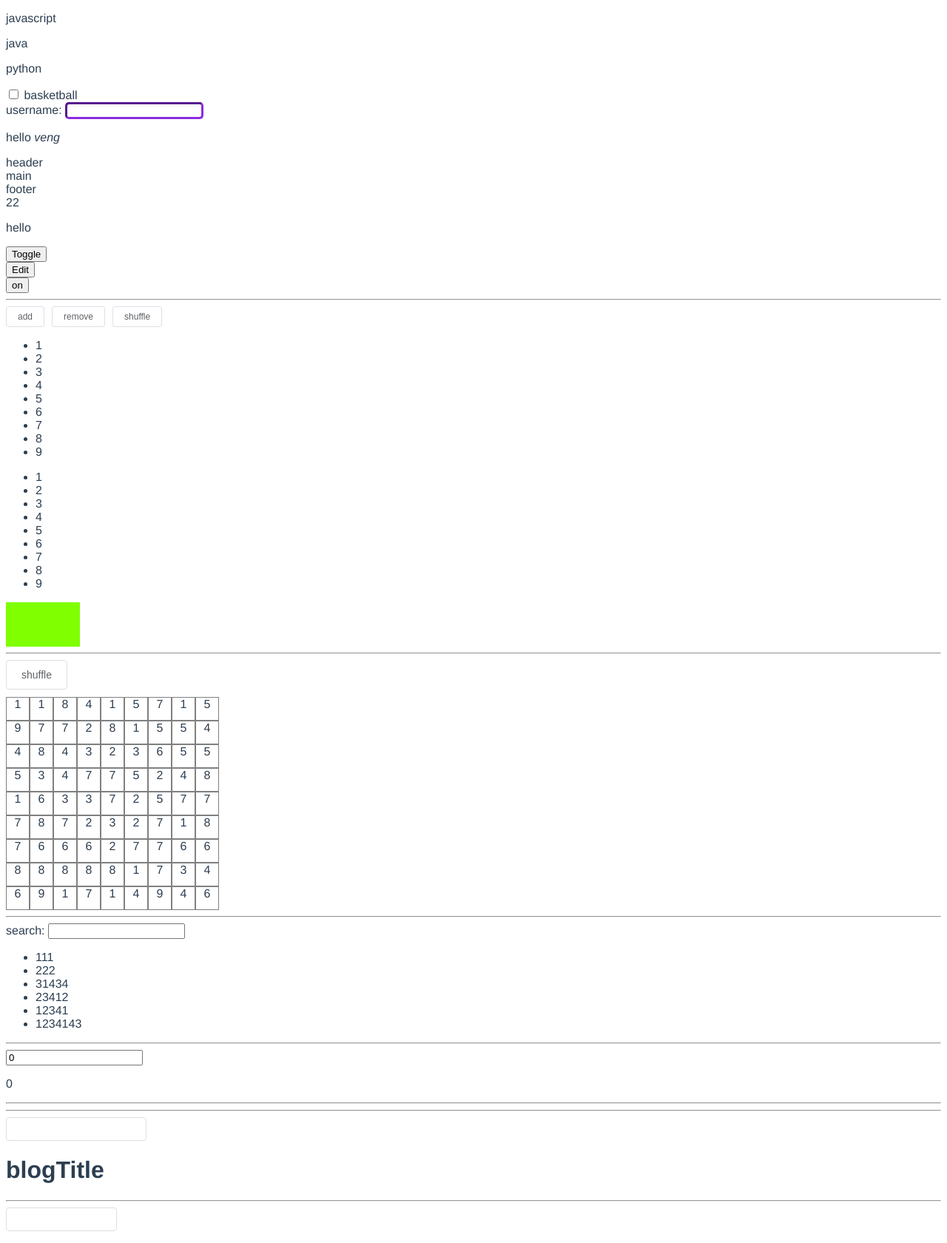
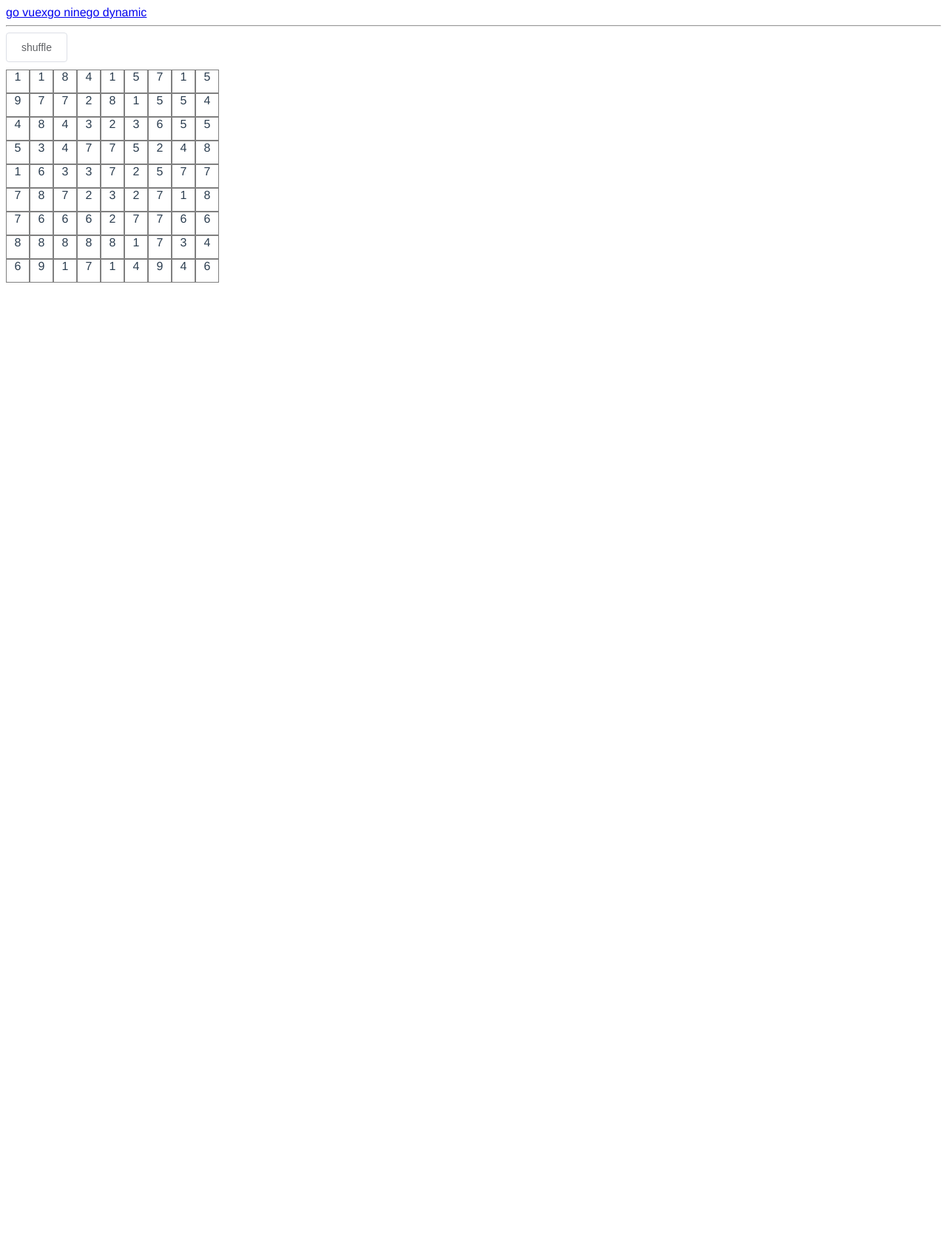
Before and after one commit to Veng0923/VueDemo, a Vue app: page /nine in a window 1280 px wide. Shown: the whole page at 74% size. After the commit the page ends 800 px from the top, so only its background shows below. Built offline with nearby package versions, Linux system fonts and the light colour scheme.

Commit message:
vuex，以及vue-router

```diff
--- a/package.json
+++ b/package.json
@@ -8,13 +8,15 @@
     "lint": "vue-cli-service lint"
   },
   "dependencies": {
+    "color": "^3.1.2",
     "core-js": "^2.6.5",
     "element-ui": "^2.12.0",
     "gsap": "^2.1.3",
     "jquery": "^3.4.1",
     "velocity-animate": "1.2.3",
     "vue": "^2.6.10",
-    "color": "^3.1.2"
+    "vue-router": "^3.1.3",
+    "vuex": "^3.1.1"
   },
   "devDependencies": {
     "@vue/cli-plugin-babel": "^3.11.0",
--- a/public/index.html
+++ b/public/index.html
@@ -4,14 +4,16 @@
     <meta charset="utf-8">
     <meta http-equiv="X-UA-Compatible" content="IE=edge">
     <meta name="viewport" content="width=device-width,initial-scale=1.0">
-    <link rel="icon" href="<%= BASE_URL %>favicon.ico">
+    <link rel="icon" href="favicon.ico">
     <title>VueDemo</title>
   </head>
   <body>
     <noscript>
       <strong>We're sorry but vuedemo doesn't work properly without JavaScript enabled. Please enable it to continue.</strong>
     </noscript>
-    <div id="app"></div>
+    <div id="app">
+    </div>
     <!-- built files will be auto injected -->
+
   </body>
 </html>
--- a/src/App.vue
+++ b/src/App.vue
@@ -1,35 +1,43 @@
 <template>
     <div id="app">
-        <HelloWorld msg="Welcome to Your Vue.js App"/>
-        <BaseCheckbox v-model="checked" :label="label"  ></BaseCheckbox>
-        <BaseInput @click="click" :sync.sync="username" :label="'username:'" :message="message"/>
-        <HelloSlot><i>veng</i></HelloSlot>
-        <SlotBaseLayout>
-            <template slot="header">
-                header
-            </template>
-            <template>
-                main
-            </template>
-            <template v-slot:footer>
-                footer
-            </template>
-        </SlotBaseLayout>
-        <SlotScope>
-            <template slot-scope="{user}">
-              {{user.age}}
-            </template>
-        </SlotScope>
-        <TransitionDemo :is-editing="isEditing" :docState="on" @click="toggle"></TransitionDemo>
-        <TransitionListDemo :items.sync="items"></TransitionListDemo>
-        <Width100Demo></Width100Demo>
-        <NineTransitionDemo></NineTransitionDemo>
-        <InputTransitionDemo></InputTransitionDemo>
-        <TransitionWatchDemo></TransitionWatchDemo>
-        <MixinDemo></MixinDemo>
-        <InstructDemo></InstructDemo>
-        <JsxDemo></JsxDemo>
-        <FilterDemo></FilterDemo>
+        <router-link :to="{name:'vueDemo'}">go vuex</router-link>
+        <router-link :to="{name:'nine'}">go nine</router-link>
+        <router-link :to="{name:'dynamic',params:{id:1}}">go dynamic</router-link>
+        <router-view></router-view>
+        <router-view name="a"></router-view>
+        <router-view name="b"></router-view>
+
+<!--        <HelloWorld msg="Welcome to Your Vue.js App"/>-->
+<!--        <BaseCheckbox v-model="checked" :label="label"  ></BaseCheckbox>-->
+<!--        <BaseInput @click="click" :sync.sync="username" :label="'username:'" :message="message"/>-->
+<!--        <HelloSlot><i>veng</i></HelloSlot>-->
+<!--        <SlotBaseLayout>-->
+<!--            <template slot="header">-->
+<!--                header-->
+<!--            </template>-->
+<!--            <template>-->
+<!--                main-->
+<!--            </template>-->
+<!--            <template v-slot:footer>-->
+<!--                footer-->
+<!--            </template>-->
+<!--        </SlotBaseLayout>-->
+<!--        <SlotScope>-->
+<!--            <template slot-scope="{user}">-->
+<!--              {{user.age}}-->
+<!--            </template>-->
+<!--        </SlotScope>-->
+<!--        <TransitionDemo :is-editing="isEditing" :docState="on" @click="toggle"></TransitionDemo>-->
+<!--        <TransitionListDemo :items.sync="items"></TransitionListDemo>-->
+<!--        <Width100Demo></Width100Demo>-->
+<!--        <NineTransitionDemo></NineTransitionDemo>-->
+<!--        <InputTransitionDemo></InputTransitionDemo>-->
+<!--        <TransitionWatchDemo></TransitionWatchDemo>-->
+<!--        <MixinDemo></MixinDemo>-->
+<!--        <InstructDemo></InstructDemo>-->
+<!--        <JsxDemo></JsxDemo>-->
+<!--        <FilterDemo></FilterDemo>-->
+<!--        <VuexDemo></VuexDemo>-->
     </div>
 </template>
 
@@ -50,9 +58,11 @@
     import InstructDemo from "@/components/instruct/instruct-demo";
     import JsxDemo from "@/components/jsx/jsx-demo";
     import FilterDemo from "@/components/filter/filter-demo";
+    import VuexDemo from "@/components/vuex/vuex-demo";
     export default {
         name: 'app',
         components: {
+            VuexDemo,
             FilterDemo,
             JsxDemo,
             InstructDemo,
--- /dev/null
+++ b/src/components/router/child-router.vue
@@ -0,0 +1,15 @@
+<template>
+    <div>
+        child
+    </div>
+</template>
+
+<script>
+    export default {
+        name: "child-router"
+    }
+</script>
+
+<style scoped>
+
+</style>
--- /dev/null
+++ b/src/components/router/dynamic-router.vue
@@ -0,0 +1,26 @@
+<template>
+    <div>
+        param: {{$route.params.id}}
+        <el-row>
+            <el-col>
+                <el-button @click="toChild">go child</el-button>
+            </el-col>
+        </el-row>
+        <router-view></router-view>
+    </div>
+</template>
+
+<script>
+    export default {
+        name: "dynamic-router",
+        methods:{
+            toChild(){
+                this.$router.push(`/dynamic/${this.$route.params.id}/child`);
+            },
+        }
+    }
+</script>
+
+<style scoped>
+
+</style>
--- /dev/null
+++ b/src/components/vuex/vuex-demo.vue
@@ -0,0 +1,38 @@
+<template>
+    <div>
+        <hr>
+        <el-row :gutter="20">
+            <el-col :span="1">
+                <span>store:&nbsp;&nbsp;{{count}}</span>
+            </el-col>
+            <el-col :span="1">
+                <el-button size="small" icon="el-icon-plus" @click="increase"></el-button>
+            </el-col>
+        </el-row>
+    </div>
+</template>
+
+<script>
+    export default {
+        name: "vuex-demo",
+        data:function () {
+            return {
+
+            }
+        },
+        computed:{
+            count(){
+                return this.$store.state.count;
+            }
+        },
+        methods: {
+            increase(){
+                this.$store.commit(`increase`);
+            },
+        },
+    }
+</script>
+
+<style scoped>
+
+</style>
--- a/src/main.js
+++ b/src/main.js
@@ -2,10 +2,14 @@ import Vue from 'vue'
 import App from './App.vue'
 import ElementUI from 'element-ui';
 import 'element-ui/lib/theme-chalk/index.css';
+import store from "@/store";
+import router from "@/route";
 Vue.config.productionTip = false;
 
 Vue.use(ElementUI);
 new Vue({
   el:"#app",
+  store,
+  router,
   render: h => h(App),
 });
--- /dev/null
+++ b/src/route/index.js
@@ -0,0 +1,36 @@
+import Vue from 'vue';
+import VueRouter from 'vue-router';
+
+import VuexDemo from "@/components/vuex/vuex-demo";
+import NineTransitionDemo from "@/components/transition/nine-transition-demo";
+import Dynamic from '@/components/router/dynamic-router';
+import Child from '@/components/router/child-router';
+
+Vue.use(VueRouter);
+
+const routes = [
+    {
+        path: '/',
+        // components: {
+        //     default: VuexDemo,
+        //     a: NineTransitionDemo,
+        //     b: Dynamic,
+        //
+        // },
+        redirect:'/nine',
+        // alias:'/alias/nine',
+    },
+    {path: '/vue-demo', name: 'vueDemo', component: VuexDemo},
+    {path: '/nine', name: 'nine', component: NineTransitionDemo,alias:'/vue-demo'},
+    {
+        path: '/dynamic/:id', name: 'dynamic', component: Dynamic,
+        children: [{
+            path: 'child', component: Child, name: 'child'
+        }],
+    },
+];
+const router = new VueRouter({
+    mode: 'history',
+    routes,
+});
+export default router;
--- /dev/null
+++ b/src/store/index.js
@@ -0,0 +1,20 @@
+import Vuex from 'vuex';
+import Vue from 'vue';
+import {COUNT_INCREASE} from './mutation-type';
+Vue.use(Vuex);
+const store = new Vuex.Store({
+    state:{
+        count:1,
+    },
+    mutations:{
+        [COUNT_INCREASE](state){
+            state.count++;
+        },
+    },
+    actions:{
+        [COUNT_INCREASE](context){
+            context.commit(COUNT_INCREASE);
+        },
+    },
+});
+export default store;
--- /dev/null
+++ b/src/store/mutation-type.js
@@ -0,0 +1 @@
+export const COUNT_INCREASE = `COUNT_INCREASE`;
```
Also changed, not shown: 1 other file (tests, documents, lock files or other folders).
